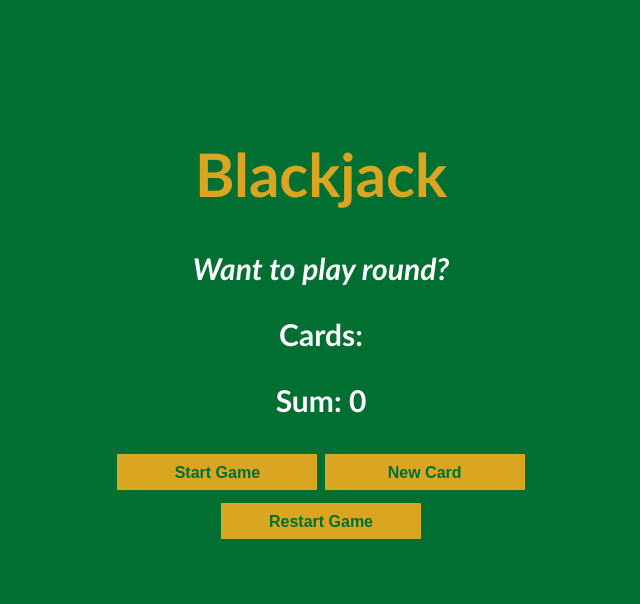
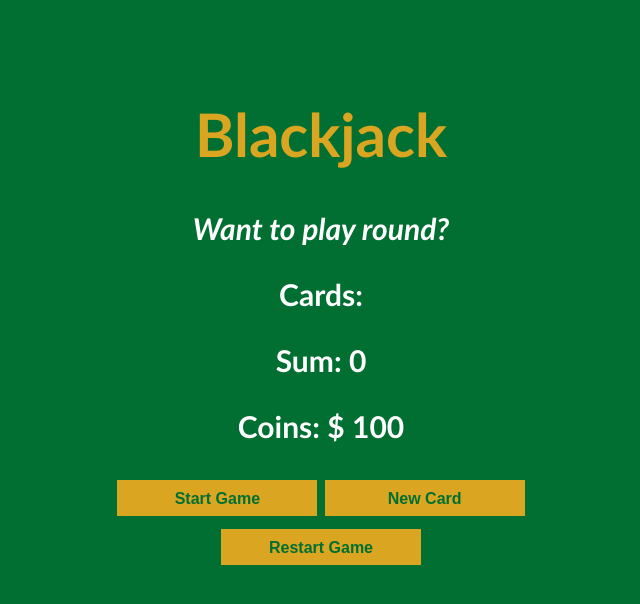
Before and after one commit to GawaliAbhishek/blackjackgame, a plain HTML site: page index.html in a window 1280 px wide. Both pictures are taken after a click on the button "Restart Game". Shown: the whole page, without its empty margins (319-959 px from the left). Drawn offline with Linux system fonts and the light colour scheme.

Commit message:
Coin-feature-added

```diff
--- a/index.html
+++ b/index.html
@@ -12,14 +12,12 @@
     <p id="message-el">Want to play round?</p>
     <p id="cards-el">cards: </p>
     <p id="sum-el">Sum: </p>
+    <p id="points-el">Coins: $100 </p>
    <button onclick="startGame()">Start Game</button>
     <button onclick="getNewcard()">New Card</button>
     <div id="Restart">
    <button onclick="restartGame()" >Restart Game</button>
     </div>
     <script src='script.js'></script>
-
-
-
 </body>
 </html>
--- a/script.js
+++ b/script.js
@@ -1,7 +1,23 @@
+/*
+
+
+I Abhishek Bulid this game using html css js
+its my first try to make a project using js
+
+   # The Blackjack Game
+
+#when we start the game we have 100 coins
+#when we draw a new card we have to pay 10 points for it
+#when we get blackjack our points are doubled
+
+*/
+
+
 // geting All elements from html
 let messageEl=document.getElementById("message-el");
 let cardEl=document.getElementById("cards-el");
 let simEl=document.getElementById("sum-el");
+let pointsEl=document.getElementById("points-el");
 
 //intiatlizing variables
 let firstCard=0;
@@ -12,7 +28,7 @@ let sum=0;
 let isBlackjack=false;
 let isAlive=true;
 let isGamestarted=true;
-
+let points=100;
 
 
 function getRamdomcard(){
@@ -51,17 +67,20 @@ function renderGame(){
     if(sum==21){
         message="Its a Blackjack "
         isBlackjack=true;
+        points*=2;
     }
     if(sum>21){
     message="You are out of Game!!"
+    points=0;
     isAlive=false;
     }
-    if(sum<21 && sum!=0)
+    if(sum<21 && sum!=0){
     message="Do you want new card"
 
+    }
+    messageEl.textContent=message
 
-
-    messageEl.textContent=message
+    pointsEl.textContent="Coins: $ "+points;
 }
 
 
@@ -71,6 +90,7 @@ function getNewcard(){
     if(isBlackjack===false && isAlive===true){
 
         let newCard = getRamdomcard();
+        points-=10;
         cards.push(newCard);
         sum+=newCard;
         renderGame();
@@ -89,5 +109,6 @@ function restartGame(){
  isBlackjack=false;
  isAlive=true;
  isGamestarted=true
+ points=100;
     renderGame();
 }
--- a/style.css
+++ b/style.css
@@ -6,7 +6,7 @@ body{
     font-size: 30px;
     color: white;
     font-weight: bold;
-    padding-top: 90px;
+    padding-top: 50px;
     padding-left: 10px;
     padding-right: 10px;
     padding-bottom: 10px;
```
